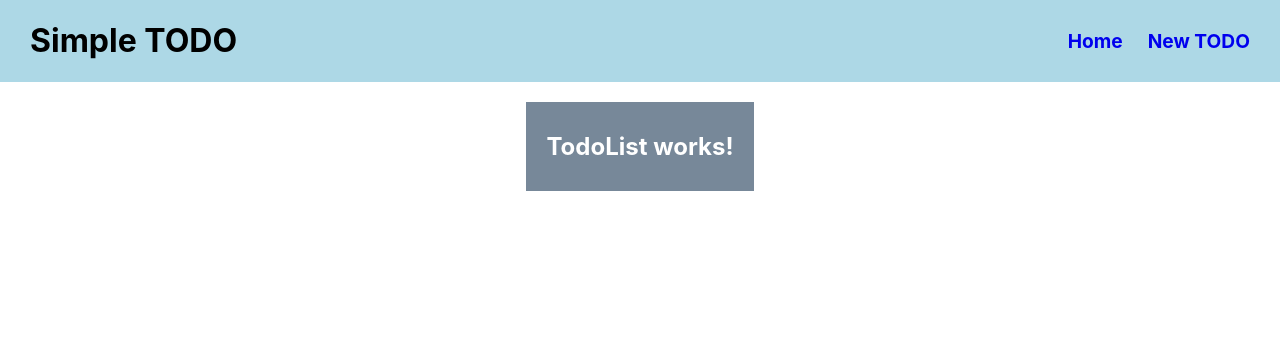
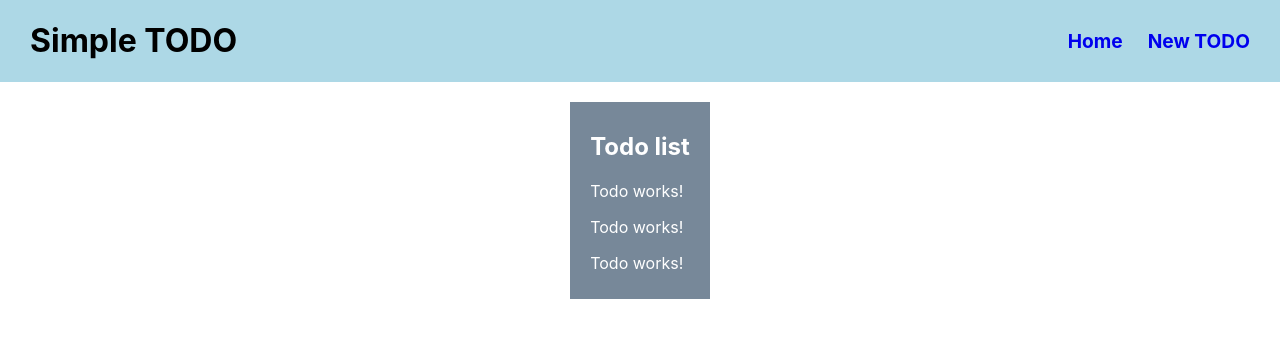
Before and after one commit to pernillafed/learning-git, a React (Create React App) app: page / in a window 1280 px wide. Shown: the top 338 px of the page. Built offline with nearby package versions, Linux system fonts and the light colour scheme.

Commit message:
Created Todo component and added it to TodoList
Also added TodoContext to App

```diff
--- a/src/App.js
+++ b/src/App.js
@@ -1,4 +1,5 @@
 import { BrowserRouter, Route } from 'react-router-dom';
+import TodoContextProvider from './contexts/TodoContext';
 import Navbar from './components/Navbar';
 import Home from './pages/Home';
 
@@ -7,7 +8,9 @@ function App() {
     <div className="App">
       <BrowserRouter>
         <Navbar />
-        <Route exact path="/" component={Home} />
+        <TodoContextProvider>
+          <Route exact path="/" component={Home} />
+        </TodoContextProvider>
       </BrowserRouter>
     </div>
   );
--- /dev/null
+++ b/src/components/Todo.js
@@ -0,0 +1,11 @@
+function Todo() {
+
+    return (
+        <div className="todo">
+            <p>Todo works!</p>
+        </div>
+    )
+
+}
+
+export default Todo;
--- a/src/components/TodoList.js
+++ b/src/components/TodoList.js
@@ -1,8 +1,17 @@
+import { useContext } from 'react';
+import { TodoContext } from '../contexts/TodoContext';
+import Todo from './Todo';
+
 function TodoList() {
+
+    const { todos } = useContext(TodoContext);
 
     return (
         <div className="todoList">
-            <h2>TodoList works!</h2>
+            <h2>Todo list</h2>
+            {todos.map((todo, i) => (
+                <Todo key={i} todo={todo} />
+            ))}
         </div>
     )
 
```
